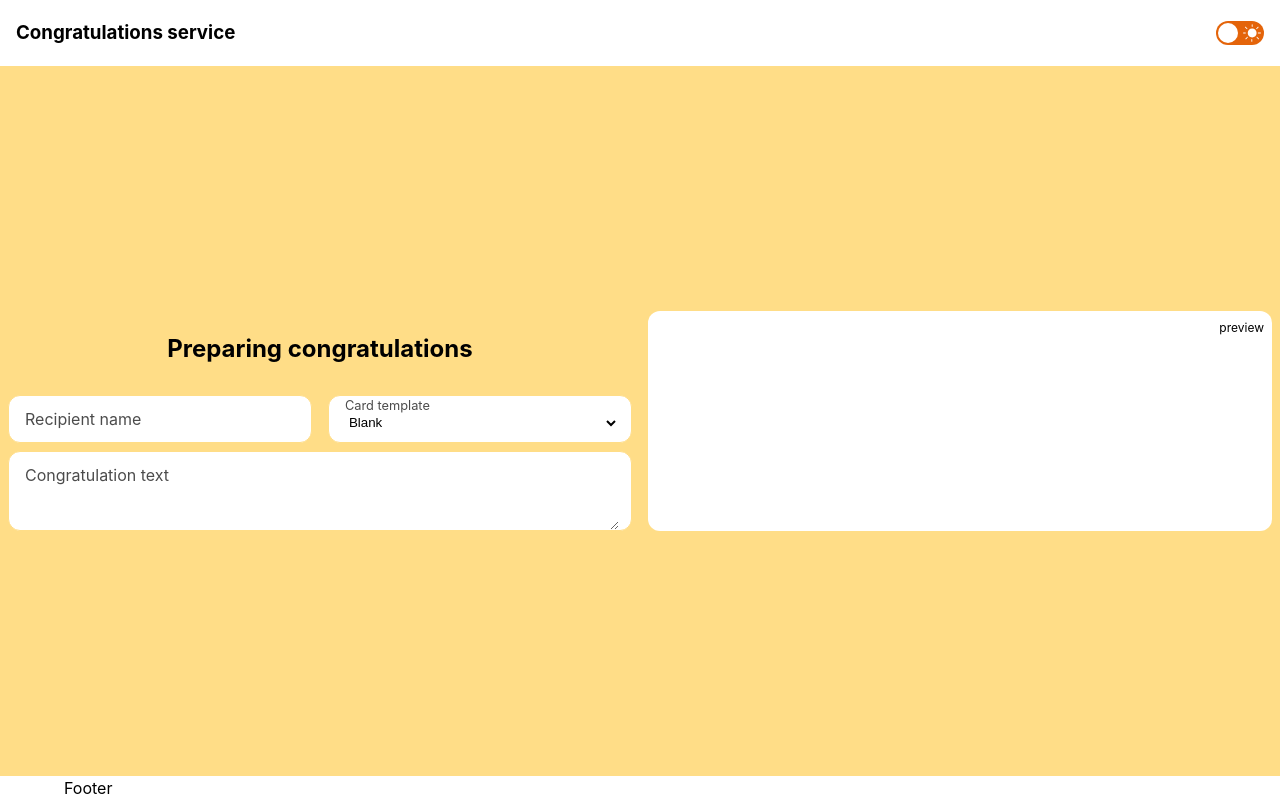
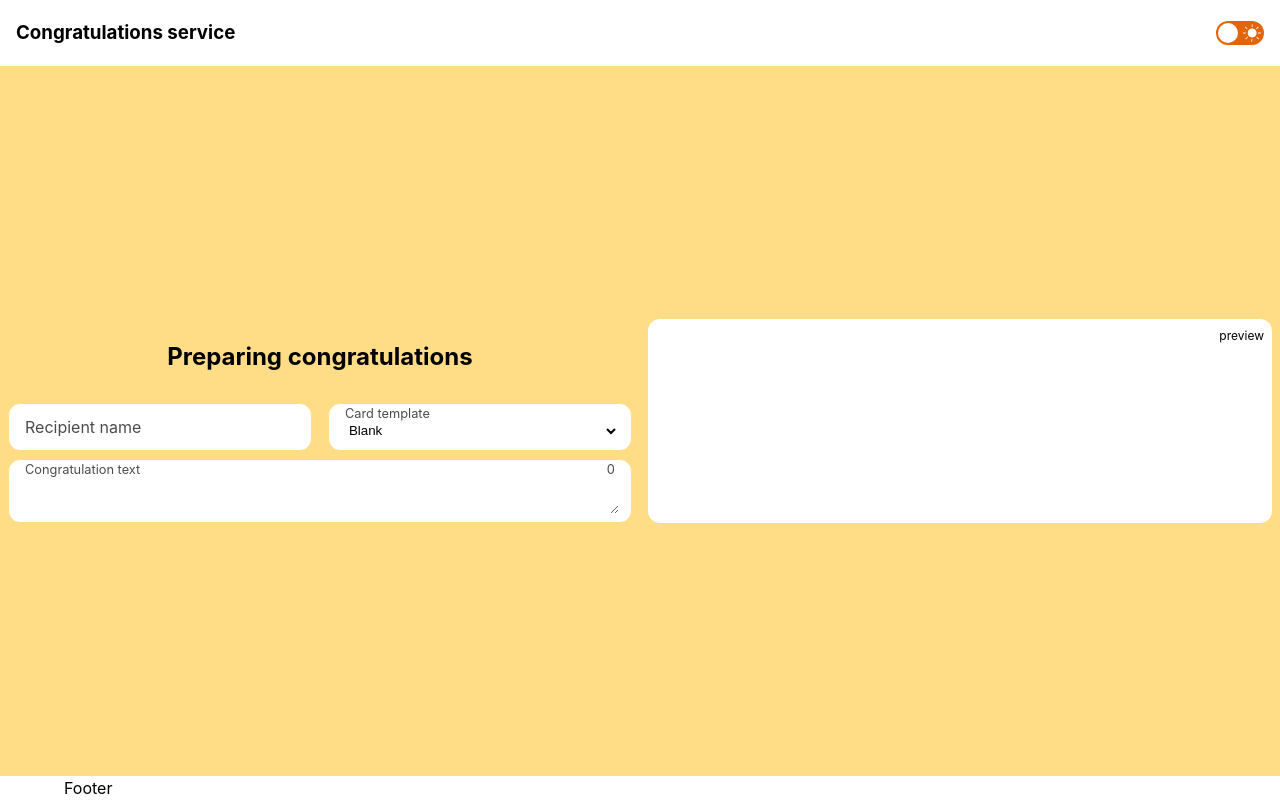
Before and after one commit to WDL-Team/congratulations-service, a React (Vite) app: page / in a window 1280 px wide. Built offline with nearby package versions, Linux system fonts and the light colour scheme.

Commit message:
feat: textarea rest symbols counter

```diff
--- a/src/components/card-view/blank/styles.ts
+++ b/src/components/card-view/blank/styles.ts
@@ -9,4 +9,8 @@ export const StContainer = styled.div`
   > div {
     width: fit-content;
   }
+
+  & p {
+    word-break: break-all;
+  }
 `
--- a/src/components/constructor/constructor.tsx
+++ b/src/components/constructor/constructor.tsx
@@ -10,9 +10,12 @@ import { Congrats } from '../congrats'
 import { StContainer, StNameWrap } from './styles'
 import { cardViewNames } from '../card-view'
 
+const MAX = 2024 - 18 - 6 - 28 // Max url length - host length - card - name
+
 export function Constructor() {
   const { host } = useRouter()
   const [result, setResult] = useState('')
+  const [rest, setRest] = useState(0)
 
   const submitHandler = (event: React.FormEvent<HTMLFormElement>) => {
     event.preventDefault()
@@ -27,7 +30,15 @@ export function Constructor() {
 
   const changeHandler = (event: React.ChangeEvent<HTMLInputElement | HTMLTextAreaElement | HTMLSelectElement>) => {
     event.preventDefault()
-    setResult(prev => queryToString({ [event.target.name]: event.target.value }, prev))
+    const [name, value] = [event.target.name, event.target.value]
+
+    if (event.target instanceof HTMLTextAreaElement) {
+      if (value.length > MAX) event.target.value = value.slice(0, MAX)
+      event.target.rows = event.target.value.split('\n').length
+      setRest(MAX - event.target.value.length)
+    }
+
+    setResult(prev => queryToString({ [name]: value }, prev))
   }
 
   return (
@@ -36,10 +47,10 @@ export function Constructor() {
         <form onSubmit={submitHandler}>
           <h2 style={{ alignSelf: 'center' }}>Preparing congratulations</h2>
           <StNameWrap>
-            <FormInput type="text" name="name" placeholder="Recipient name" onChange={changeHandler} error={false} errorMessage="Check name" />
+            <FormInput type="text" name="name" placeholder="Recipient name" onChange={changeHandler} />
             <FormSelect name="card" options={cardViewNames} onChange={changeHandler} placeholder="Card template" />
           </StNameWrap>
-          <FormText name="text" placeholder="Congratulation text" onChange={changeHandler} error={false} errorMessage="Write your congratulations" />
+          <FormText name="text" placeholder="Congratulation text" rest={rest} onChange={changeHandler} />
           {/* <FormSubmit>Perform</FormSubmit> */}
         </form>
         {result && <CopyInput text={`${host}?${result}`} placeholder="Link to your custom congratulation:" />}
--- a/src/components/copy/styles.ts
+++ b/src/components/copy/styles.ts
@@ -78,15 +78,20 @@ export const StMessage = styled.div`
   @keyframes show {
     0% {
       opacity: 0;
+      transform: translateY(1rem);
     }
     10% {
       opacity: 1;
+    }
+    50% {
+      transform: translateY(0);
     }
     90% {
       opacity: 1;
     }
     100% {
       opacity: 0;
+      transform: translateY(0);
     }
   }
   font-size: 0.75rem;
--- a/src/components/form/input/formInput.tsx
+++ b/src/components/form/input/formInput.tsx
@@ -5,7 +5,7 @@ import { StContainer, StLabel, StSpan, StInput } from './styles'
 export const FormInput: FC<FormInputProps> = ({ name, type, placeholder, onChange, errorMessage, error }) => {
   return (
     <StContainer>
-      <StInput type={type} name={name} placeholder={''} onChange={onChange} autoComplete="off" required />
+      <StInput type={type} name={name} placeholder={''} onChange={onChange} autoComplete="off" maxLength={28} />
       <StLabel htmlFor={name}>{placeholder}</StLabel>
       {error && <StSpan>{errorMessage}</StSpan>}
     </StContainer>
--- a/src/components/form/text/formText.tsx
+++ b/src/components/form/text/formText.tsx
@@ -1,12 +1,13 @@
 import { FC } from 'react'
 import { FormTextProps } from './types'
-import { StContainer, StLabel, StSpan, StTextArea } from './styles'
+import { StContainer, StLabel, StSpan, StTextArea, StRest } from './styles'
 
-export const FormText: FC<FormTextProps> = ({ name, placeholder, onChange, errorMessage, error }) => {
+export const FormText: FC<FormTextProps> = ({ name, placeholder, rest, onChange, errorMessage, error }) => {
   return (
     <StContainer>
-      <StTextArea name={name} placeholder={''} onChange={onChange} required />
+      <StTextArea name={name} placeholder={''} onChange={onChange} />
       <StLabel htmlFor={name}>{placeholder}</StLabel>
+      <StRest>{rest}</StRest>
       {error && <StSpan>{errorMessage}</StSpan>}
     </StContainer>
   )
--- a/src/components/form/text/styles.ts
+++ b/src/components/form/text/styles.ts
@@ -6,7 +6,6 @@ export const StContainer = styled.div`
   flex-direction: column;
   border-radius: 0.75rem;
   padding: 0 0.75rem 0 1rem;
-  height: 5rem;
   width: 100%;
   box-sizing: border-box;
   margin-top: 0.5rem;
@@ -21,31 +20,28 @@ export const StTextArea = styled.textarea`
   width: 100%;
   height: 100%;
   margin-top: 1.5rem;
+  margin-bottom: 0.5rem;
   padding: 0;
   color: ${props => props.theme.colors.text};
   background-color: ${props => props.theme.colors.secondary};
+  resize: vertical;
 `
 
 export const StLabel = styled.label`
   position: absolute;
   pointer-events: none;
   left: 1rem;
-  top: 0.7rem;
-  transition: 0.3s ease all;
-  color: ${props => props.theme.colors.text};
+  top: 0;
   opacity: 0.7;
+  font-size: 0.8rem;
+`
 
-  ${StTextArea}:focus ~ & {
-    font-size: 0.8rem;
-    left: 1rem;
-    top: 0;
-  }
-
-  ${StTextArea}:not(:placeholder-shown) ~ & {
-    font-size: 0.8rem;
-    left: 1rem;
-    top: 0;
-  }
+export const StRest = styled.span`
+  position: absolute;
+  right: 1rem;
+  top: 0;
+  opacity: 0.7;
+  font-size: 0.8rem;
 `
 
 export const StSpan = styled.span`
--- a/src/components/form/text/types.ts
+++ b/src/components/form/text/types.ts
@@ -1,6 +1,7 @@
 export interface FormTextProps {
   name: string
   placeholder?: string
+  rest?: number
   error?: boolean
   errorMessage?: string
   onChange?: React.ChangeEventHandler<HTMLTextAreaElement>
```
